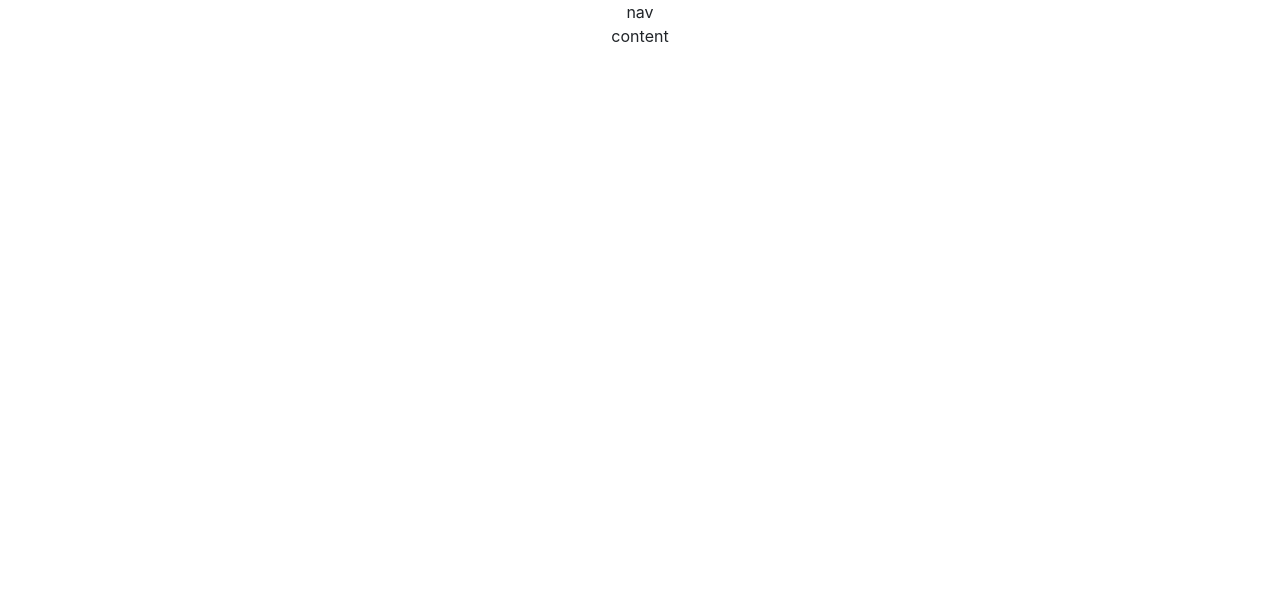
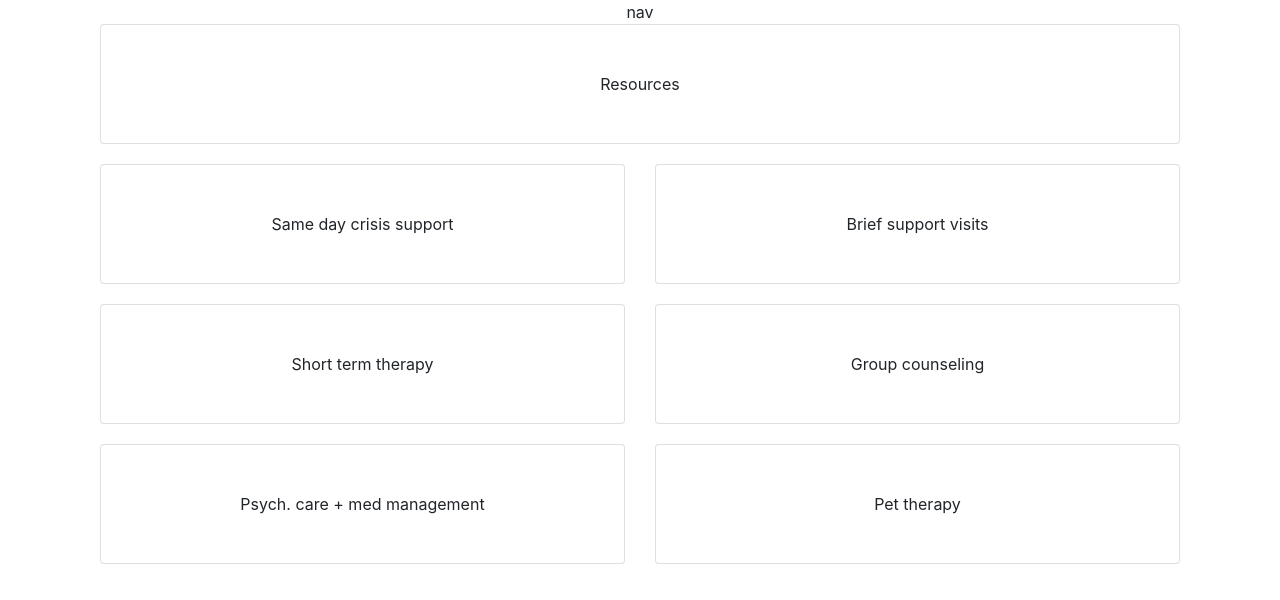
Before and after one commit to mayhemphone/hackathon-client, a React (Create React App) app: page /resources in a window 1280 px wide. Shown: the top 600 px of the page. Built offline with nearby package versions, Linux system fonts and the light colour scheme.

Commit message:
cards created

```diff
--- a/src/App.css
+++ b/src/App.css
@@ -43,5 +43,17 @@
   font-size: calc(10px + 2vmin);
   color: #333;
   padding:0;
+}
 
+.row_card_resource{
+  display: flex;
 }
+
+.allcards{
+min-height: 15vh;
+min-width: 30vh;
+display: flex;
+align-items: center;
+justify-content: center;
+margin-bottom: 20px;
+}
--- a/src/Resources.js
+++ b/src/Resources.js
@@ -1,10 +1,70 @@
 import React, { Component } from 'react'
+import { Card, Button, CardTitle, CardText, Row, Col, Form, Input } from 'reactstrap';
+import {  Link } from 'react-router-dom';
 
 class Resources extends Component {
+	constructor(props) {
+    super(props);
+    this.state = {
+      modal: false
+    };
+
+    this.toggle = this.toggle.bind(this);
+  }
+
+  toggle() {
+    this.setState(prevState => ({
+      modal: !prevState.modal
+    }));
+  }
+
+
 	render() {
 		return(
-			<div>
-				content
+      <div className="container">
+				<div className="container">
+					<Card body className="allcards">
+						<CardText>Resources</CardText>
+					</Card>
+				</div>
+				<div className="container">
+					<Row className="row_card_resource">
+						<Col xs='6'>
+							<Card body className="allcards">
+								<CardText>Same day crisis support</CardText>
+							</Card>
+						</Col>
+						<Col xs='6'>
+							<Card body className="allcards">
+								<CardText>Brief support visits</CardText>
+							</Card>
+						</Col>
+					</Row>
+					<Row>
+						<Col xs='6'>
+							<Card body className="allcards">
+								<CardText>Short term therapy</CardText>
+							</Card>
+						</Col>
+						<Col xs='6'>
+							<Card body className="allcards">
+								<CardText>Group counseling</CardText>
+							</Card>
+						</Col>
+					</Row>
+					<Row>
+						<Col xs='6'>
+							<Card body className="allcards">
+								<CardText>Psych. care + med management</CardText>
+							</Card>
+						</Col>
+						<Col xs='6'>
+							<Card body className="allcards">
+								<CardText>Pet therapy</CardText>
+							</Card>
+						</Col>
+					</Row>
+				</div>
 			</div>
 		)
 	}
```
Also changed, not shown: src/Home.js (line endings or trailing spaces), 1 other file (tests, documents, lock files or other folders).
